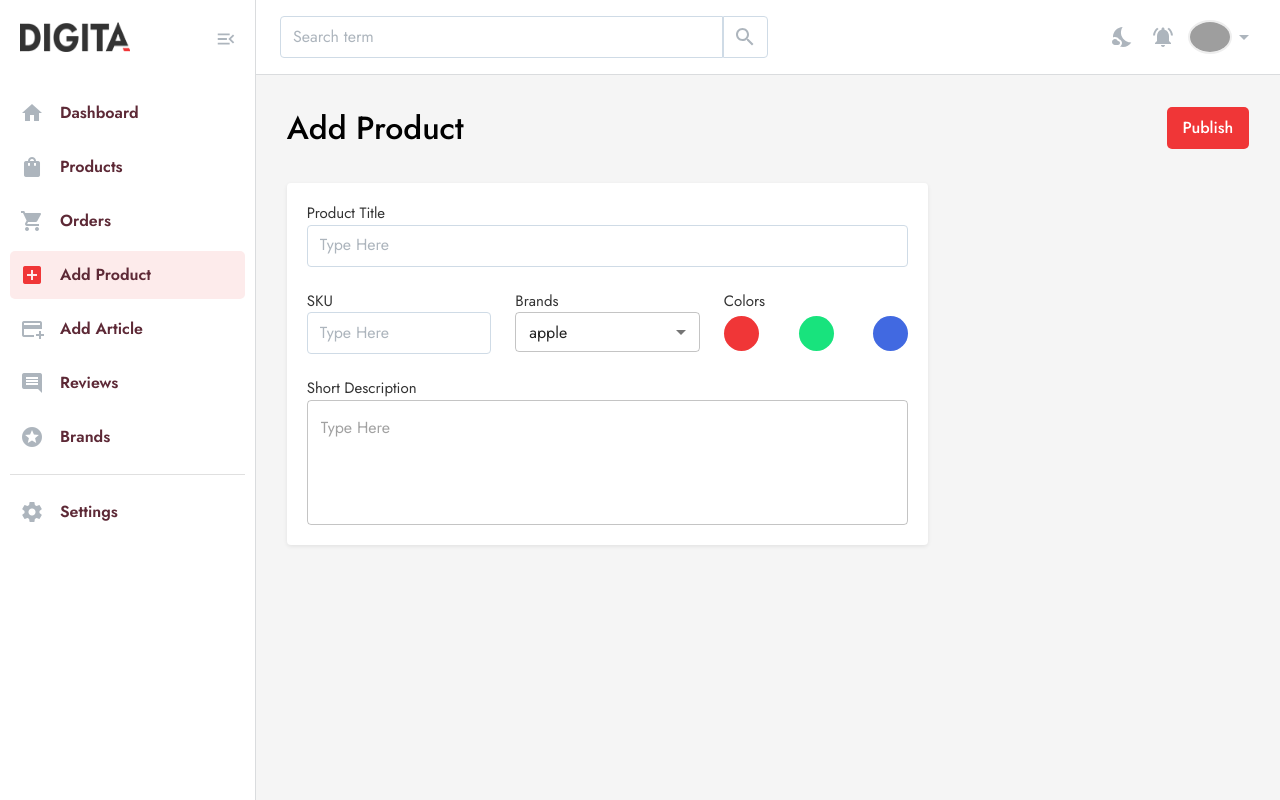
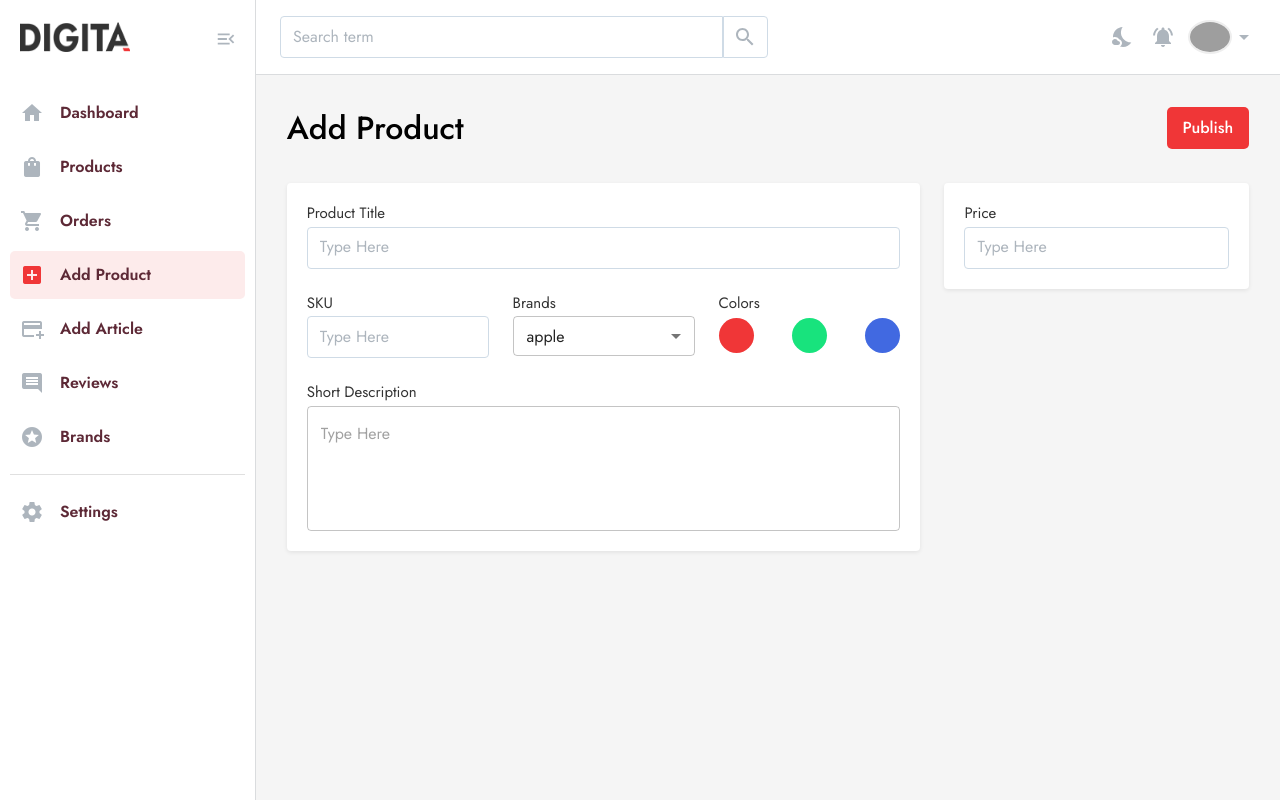
Before and after one commit to digita-webshop/digita-webshop-frontend, a React (Create React App) app: page /panel/add-product in a window 1280 px wide. Built offline with nearby package versions, Linux system fonts and the light colour scheme; grey boxes are pictures that could not be loaded.

Commit message:
feat(panel):add PFormLabel custom component

```diff
--- a/src/Components/AddProduct/AddProduct.tsx
+++ b/src/Components/AddProduct/AddProduct.tsx
@@ -1,6 +1,7 @@
 import { Grid } from "@mui/material";
 import ContentHeader from "./ContentHeader/ContentHeader";
 import Details from "./Details/Details";
+import Sidebar from "./Sidebar/Sidebar";
 
 function AddProduct() {
   return (
@@ -8,13 +9,15 @@ function AddProduct() {
       <Grid item xs={12}>
         <ContentHeader />
       </Grid>
-      <Grid container item xs={12}>
+      <Grid container item xs={12} spacing={3}>
         <Grid container item xs={12} md={8}>
           <Grid item xs={12}>
             <Details />
           </Grid>
         </Grid>
-        <Grid item xs={12} md={4}></Grid>
+        <Grid item xs={12} md={4}>
+          <Sidebar />
+        </Grid>
       </Grid>
     </Grid>
   );
--- a/src/Components/AddProduct/Details/Details.tsx
+++ b/src/Components/AddProduct/Details/Details.tsx
@@ -1,6 +1,5 @@
 import {
   FormControl,
-  FormLabel,
   Grid,
   MenuItem,
   Select,
@@ -12,9 +11,9 @@ import { brands } from "../../../Services/Utils/Data/data";
 import {
   CardWrapper,
   PFormControl,
+  PFormLabel,
   PTextField,
 } from "../../../Styles/panelCommon";
-import { formLabelStyles } from "../../../Styles/Settings";
 import ColorPickers from "./ColorPickers/ColorPickers";
 
 function Details() {
@@ -55,19 +54,19 @@ function Details() {
       <Grid container spacing={3}>
         <Grid item xs={12}>
           <FormControl fullWidth>
-            <FormLabel sx={formLabelStyles}>product title</FormLabel>
+            <PFormLabel>product title</PFormLabel>
             <PTextField placeholder="Type Here" />
           </FormControl>
         </Grid>
         <Grid item xs={12} sm={4}>
           <FormControl fullWidth>
-            <FormLabel sx={formLabelStyles}>SKU</FormLabel>
+            <PFormLabel>SKU</PFormLabel>
             <PTextField placeholder="Type Here" />
           </FormControl>
         </Grid>
         <Grid item xs={6} sm={4}>
           <PFormControl size="small">
-            <FormLabel sx={formLabelStyles}>brands</FormLabel>
+            <PFormLabel>brands</PFormLabel>
             <Select
               variant="outlined"
               displayEmpty
@@ -83,7 +82,7 @@ function Details() {
           </PFormControl>
         </Grid>
         <Grid item xs={6} sm={4}>
-          <FormLabel sx={formLabelStyles}>colors</FormLabel>
+          <PFormLabel>colors</PFormLabel>
           <ColorPickers
             color={color}
             colorChangeHandler={colorChangeHandler}
@@ -95,7 +94,7 @@ function Details() {
         </Grid>
         <Grid item xs={12}>
           <PFormControl>
-            <FormLabel sx={formLabelStyles}>short description</FormLabel>
+            <PFormLabel>short description</PFormLabel>
             <TextField
               placeholder="Type Here"
               multiline
--- /dev/null
+++ b/src/Components/AddProduct/Sidebar/Sidebar.tsx
@@ -0,0 +1,23 @@
+import { FormControl, Grid } from "@mui/material";
+import {
+  CardWrapper,
+  PFormLabel,
+  PTextField,
+} from "../../../Styles/panelCommon";
+
+function Sidebar() {
+  return (
+    <CardWrapper>
+      <Grid container>
+        <Grid item xs={12}>
+          <FormControl fullWidth>
+            <PFormLabel>price</PFormLabel>
+            <PTextField placeholder="Type Here" />
+          </FormControl>
+        </Grid>
+      </Grid>
+    </CardWrapper>
+  );
+}
+
+export default Sidebar;
--- a/src/Components/Settings/General/General.tsx
+++ b/src/Components/Settings/General/General.tsx
@@ -1,7 +1,7 @@
 import { CloudUpload } from "@mui/icons-material";
 import { Box, FormControl, FormLabel, Grid } from "@mui/material";
-import { PButton, PTextField } from "../../../Styles/panelCommon";
-import { formLabelStyles, POutlinedButton } from "../../../Styles/Settings";
+import { PButton, PFormLabel, PTextField } from "../../../Styles/panelCommon";
+import { POutlinedButton } from "../../../Styles/Settings";
 
 function General() {
   return (
@@ -9,25 +9,25 @@ function General() {
       <Grid container item xs={12} md={8} spacing={3}>
         <Grid item xs={12} sm={6}>
           <FormControl fullWidth>
-            <FormLabel sx={formLabelStyles}>first name</FormLabel>
+            <PFormLabel>first name</PFormLabel>
             <PTextField placeholder="Type Here" />
           </FormControl>
         </Grid>
         <Grid item xs={12} sm={6}>
           <FormControl fullWidth>
-            <FormLabel sx={formLabelStyles}>last name</FormLabel>
+            <PFormLabel>last name</PFormLabel>
             <PTextField placeholder="Type Here" />
           </FormControl>
         </Grid>
         <Grid item xs={12}>
           <FormControl fullWidth>
-            <FormLabel sx={formLabelStyles}>email</FormLabel>
+            <PFormLabel>email</PFormLabel>
             <PTextField placeholder="example@email.com" />
           </FormControl>
         </Grid>
         <Grid item xs={12}>
           <FormControl fullWidth>
-            <FormLabel sx={formLabelStyles}>phone</FormLabel>
+            <PFormLabel>phone</PFormLabel>
             <PTextField placeholder="+1234567890" />
           </FormControl>
         </Grid>
--- a/src/Components/Settings/Password/Password.tsx
+++ b/src/Components/Settings/Password/Password.tsx
@@ -1,25 +1,24 @@
-import { FormControl, FormLabel, Grid } from "@mui/material";
-import { PButton, PTextField } from "../../../Styles/panelCommon";
-import { formLabelStyles } from "../../../Styles/Settings";
+import { FormControl, Grid } from "@mui/material";
+import { PButton, PFormLabel, PTextField } from "../../../Styles/panelCommon";
 
 function Password() {
   return (
     <Grid container spacing={4}>
       <Grid item xs={12}>
         <FormControl fullWidth>
-          <FormLabel sx={formLabelStyles}>current password</FormLabel>
+          <PFormLabel>current password</PFormLabel>
           <PTextField placeholder="Type Here" />
         </FormControl>
       </Grid>
       <Grid item xs={12}>
         <FormControl fullWidth>
-          <FormLabel sx={formLabelStyles}>new password</FormLabel>
+          <PFormLabel>new password</PFormLabel>
           <PTextField placeholder="Type Here" />
         </FormControl>
       </Grid>
       <Grid item xs={12}>
         <FormControl fullWidth>
-          <FormLabel sx={formLabelStyles}>confirm password</FormLabel>
+          <PFormLabel>confirm password</PFormLabel>
           <PTextField placeholder="Type Here" />
         </FormControl>
       </Grid>
--- a/src/Styles/Settings/index.tsx
+++ b/src/Styles/Settings/index.tsx
@@ -1,10 +1,6 @@
 import { Button } from "@mui/material";
 import { styled } from "@mui/material/styles";
-export const formLabelStyles = {
-  fontSize: "15px",
-  color: "common.digitaBlack",
-  textTransform: "capitalize",
-};
+
 export const POutlinedButton = styled(Button)(({ theme }) => ({
   backgroundColor: "transparent",
   borderRadius: "5px",
--- a/src/Styles/panelCommon/index.tsx
+++ b/src/Styles/panelCommon/index.tsx
@@ -1,4 +1,4 @@
-import { Box, Button, FormControl } from "@mui/material";
+import { Box, Button, FormControl, FormLabel } from "@mui/material";
 import { styled } from "@mui/material/styles";
 
 export const PButton = styled(Button)(({ theme }) => ({
@@ -53,3 +53,10 @@ export const PFormControl = styled(FormControl)(({ theme }) => ({
     borderColor: `${theme.palette.common.digitaRed} !important`,
   },
 }));
+
+export const PFormLabel = styled(FormLabel)(({ theme }) => ({
+  fontSize: "15px",
+  color: theme.palette.common.digitaBlack,
+  textTransform: "capitalize",
+  marginBottom: "2px",
+}));
```
